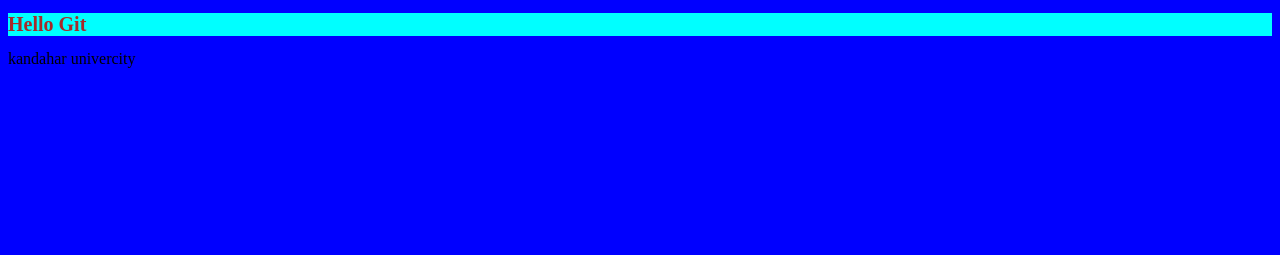
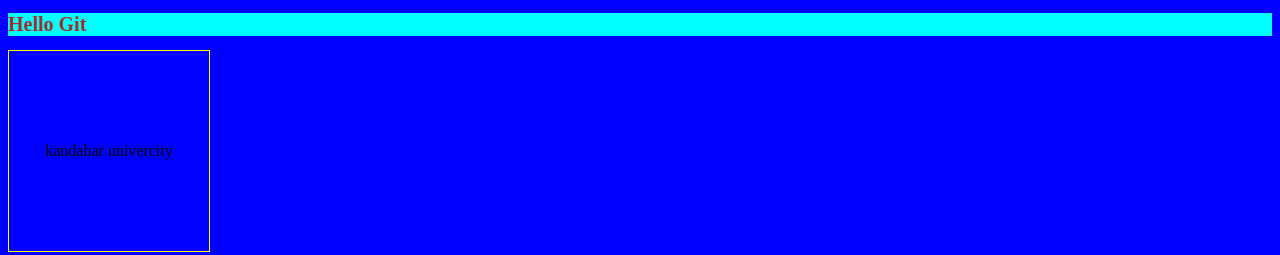
Before and after one commit to Mahdii1998/first_project, a plain HTML site: page index.html in a window 1280 px wide. Drawn offline with Linux system fonts and the light colour scheme.

Commit message:
added style to the div

```diff
--- a/style.css
+++ b/style.css
@@ -1,6 +1,7 @@
 
 body{
     background-color: blue;
+    height: 100vh;
 }
 
 h1{
@@ -8,3 +9,14 @@ background-color: aqua;
 color: brown;
 font-size: 20px;
 }
+
+.d1{
+    width: 200px;
+    display: flex;
+    height: 200px;
+    border: 1px solid yellow;
+    text-align: center;
+    align-items: center;
+    justify-content: center;
+
+}
```
